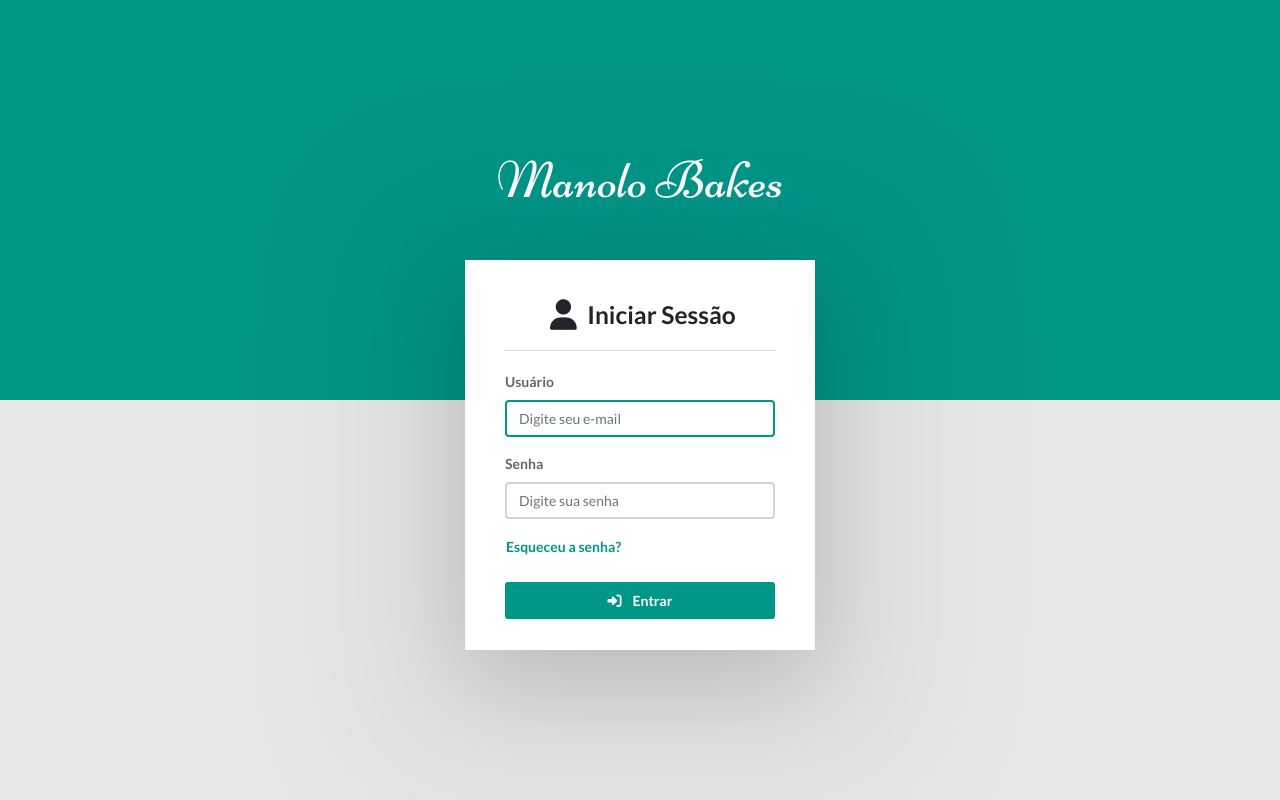
After one commit to vitorbarbieri/ManoloBakes, a PHP site: the page made by view/login/Login.php in a window 1280 px wide. The commit adds this page. Run offline with PHP 8.4, Linux system fonts and the light colour scheme; the template is opened without the code that fills it, so the values that code supplies are empty; some libraries are stand-ins or nearby versions.

Commit message:
Desenhar formulário Login

```diff
--- /dev/null
+++ b/assets/js/functionsLogin.js
@@ -0,0 +1,5 @@
+// Login Page Flipbox control
+$('.login-content [data-toggle="flip"]').click(function() {
+    $('.login-box').toggleClass('flipped');
+    return false;
+});
--- a/controller/CargoController.php
+++ b/controller/CargoController.php
@@ -13,6 +13,7 @@ class CargoController extends Controller
         $data['page_tag'] = "Cargos - Manolo Bakes";
         $data['page_title'] = "Cargos de Usuário";
         $data['page_name'] = "Cargo";
+        $data['page_functions_js'] = "functionsCargo.js";
         $this->views->getView($this, "cargo", $data);
     }
 
--- a/controller/UsuarioController.php
+++ b/controller/UsuarioController.php
@@ -13,6 +13,7 @@ class UsuarioController extends Controller
         $data['page_tag'] = "Usuário - Manolo Bakes";
         $data['page_title'] = "Usuário";
         $data['page_name'] = "Usuario";
+        $data['page_functions_js'] = "functionsUsuario.js";
         $this->views->getView($this, "usuario", $data);
     }
 
--- /dev/null
+++ b/view/login/Login.php
@@ -0,0 +1,90 @@
+<!DOCTYPE html>
+<html lang="pt-br">
+
+<head>
+    <meta charset="utf-8">
+    <meta http-equiv="X-UA-Compatible" content="IE=edge">
+    <meta name="viewport" content="width=device-width, initial-scale=1">
+    <link rel="shortcut icon" href="<?= media(); ?>/img/favicon.ico" type="image/x-icon">
+    <!-- Main CSS-->
+    <link rel="stylesheet" type="text/css" href="<?= media(); ?>/css/main.css">
+    <link rel="stylesheet" type="text/css" href="<?= media(); ?>/css/style.css">
+    <title><?= $data['page_tag'] ?></title>
+</head>
+
+<body>
+    <section class="material-half-bg">
+        <div class="cover"></div>
+    </section>
+    <section class="login-content">
+        <div class="logo">
+            <h1>Manolo Bakes</h1>
+        </div>
+        <div class="login-box">
+            <form class="login-form" action="index.html">
+                <h3 class="login-head">
+                    <i class="fa fa-lg fa-fw fa-user"></i>
+                    Iniciar Sessão
+                </h3>
+                <div class="form-group">
+                    <label class="control-label">Usuário</label>
+                    <input id="txtEmail" class="form-control" type="text" placeholder="Digite seu e-mail" autofocus>
+                </div>
+                <div class="form-group">
+                    <label class="control-label">Senha</label>
+                    <input id="txtPassword" class="form-control" type="password" placeholder="Digite sua senha">
+                </div>
+                <div class="form-group">
+                    <div class="utility">
+                        <p class="semibold-text mb-2">
+                            <a href="#" data-toggle="flip">Esqueceu a senha?</a>
+                        </p>
+                    </div>
+                </div>
+                <div id="alertLogin" class="text-center"></div>
+                <div class="form-group btn-container">
+                    <button type="submit" class="btn btn-primary btn-block">
+                        <i class="fa-solid fa-right-to-bracket"></i>&numsp;
+                        Entrar
+                    </button>
+                </div>
+            </form>
+            <form class="forget-form" action="index.html">
+                <h3 class="login-head">
+                    <i class="fa fa-lg fa-fw fa-lock"></i>
+                    Esqueceu a senha?
+                </h3>
+                <div class="form-group">
+                    <label class="control-label">E-mail</label>
+                    <input id="txtEmailReset" class="form-control" type="text" placeholder="Digite seu e-mail">
+                </div>
+                <div class="form-group btn-container">
+                    <button type="submit" class="btn btn-primary btn-block">
+                        <i class="fa-solid fa-unlock"></i>&numsp;
+                        Reiniciar
+                    </button>
+                </div>
+                <div class="form-group mt-3">
+                    <p class="semibold-text mb-0">
+                        <a href="#" data-toggle="flip">
+                            <i class="fa-solid fa-angle-left"></i>&numsp;
+                            Voltar ara Login
+                        </a>
+                    </p>
+                </div>
+            </form>
+        </div>
+    </section>
+    <!-- Essential javascripts for application to work-->
+    <script src="<?= media(); ?>/js/jquery-3.3.1.min.js"></script>
+    <script src="<?= media(); ?>/js/popper.min.js"></script>
+    <script src="<?= media(); ?>/js/bootstrap.min.js"></script>
+    <script src="<?= media(); ?>/js/fontawesome.js"></script>
+    <script src="<?= media(); ?>/js/main.js"></script>
+    <!-- The javascript plugin to display page loading on top-->
+    <script src="<?= media(); ?>/js/plugins/pace.min.js"></script>
+
+    <script src="<?= media(); ?>/js/<?= $data['page_functions_js'] ?>"></script>
+</body>
+
+</html>
```
Also changed, not shown: controller/LoginController.php (added, +18 -0 lines), view/partials/FooterAdmin.php (+1 -8 lines).
